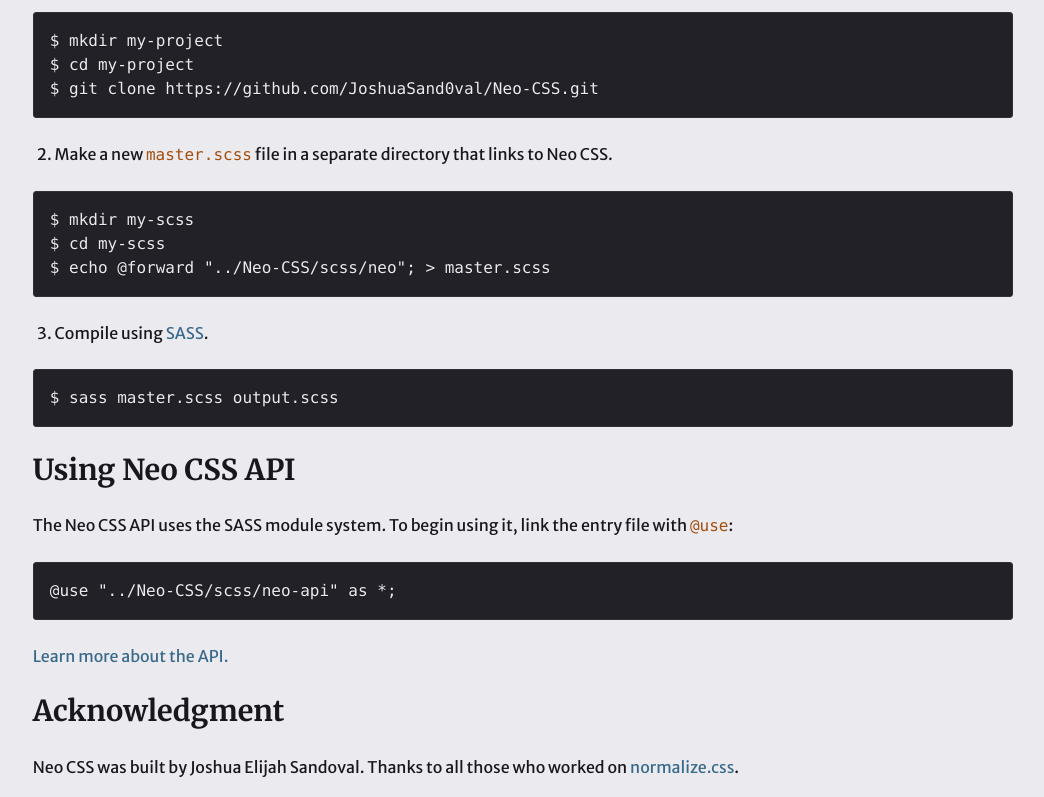
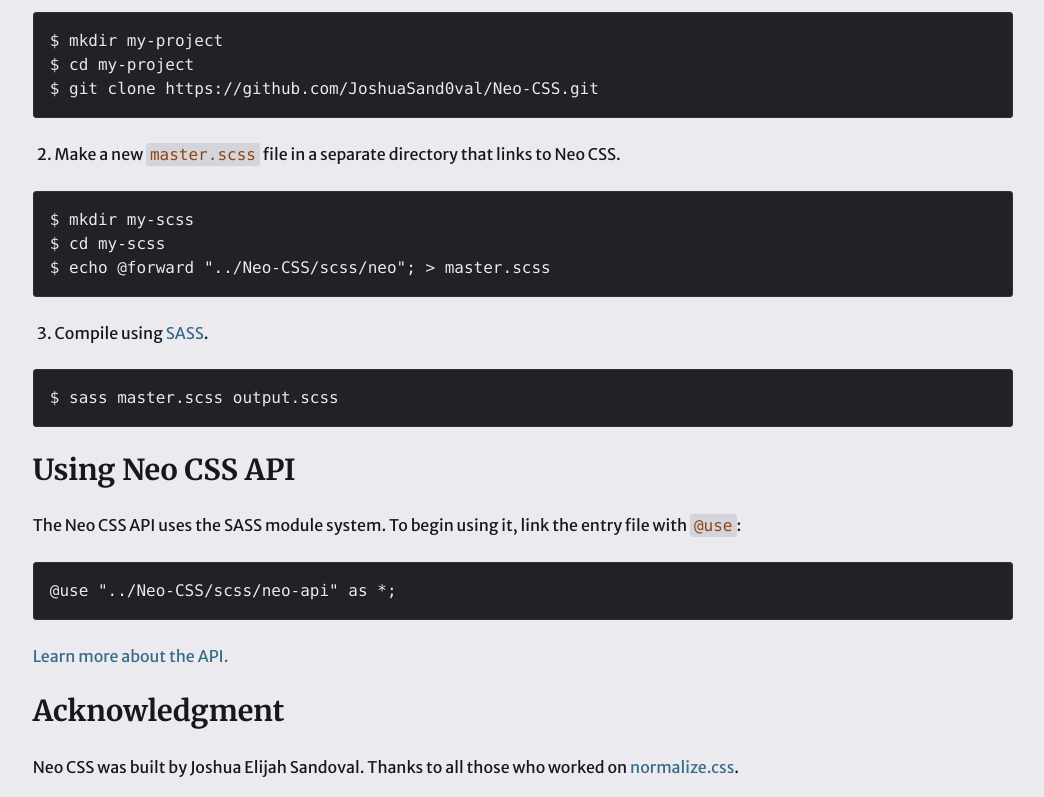
Before and after one commit to JoshuaSand0val/Neo-CSS, an Eleventy site: page src/index.md in a window 1280 px wide. Shown: the part 817-1614 px from the top of the page, without its empty margins (117-1161 px from the left). Built offline with nearby package versions, Linux system fonts and the light colour scheme; Eleventy itself is replaced by a stand-in of ours; code samples lack their colours; files that its build step writes are made by us from their sources.

Commit message:
Adjusted style of inline code elements.

```diff
--- a/src/assets/scss/website/classes/_markdown.scss
+++ b/src/assets/scss/website/classes/_markdown.scss
@@ -42,7 +42,10 @@
     }
 
     code {
-        color: text-color($orange, $white);
+        background-color: step-color($white, 2);
+        color: text-color($orange, step-color($white, 2));
+        border-radius: $radius-xs;
+        padding: px(2) px(4);
     }
 
     pre {
@@ -54,7 +57,9 @@
     }
 
     pre code {
+        background-color: transparent;
         color: inherit;
+        padding: 0;
     }
 
     blockquote {
```
